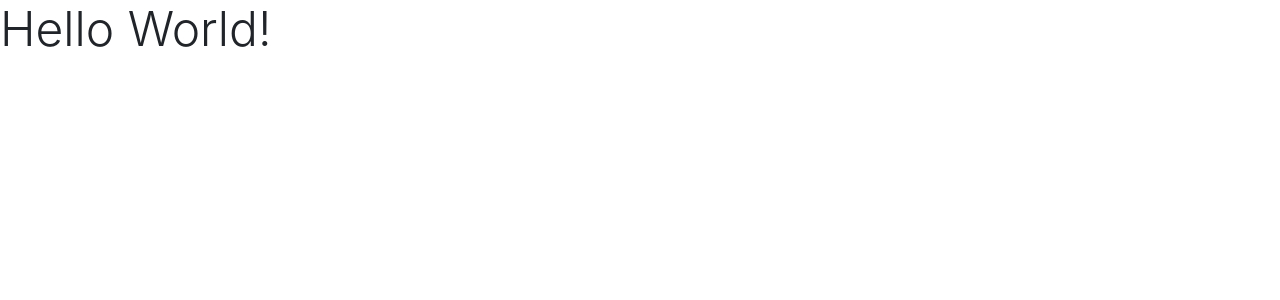
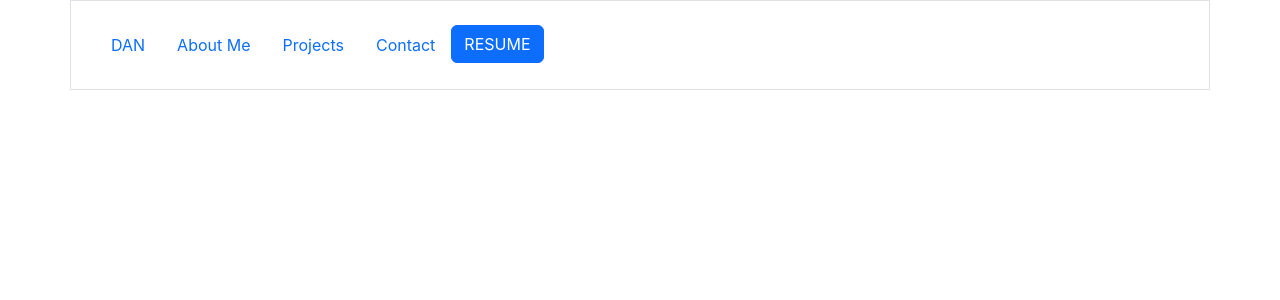
Before and after one commit to DAnoche/My-Porpolio, a React (Create React App) app: page / in a window 1280 px wide. Shown: the top 300 px of the page. Built offline with nearby package versions, Linux system fonts and the light colour scheme.

Commit message:
Initial markup for navigation bar

```diff
--- a/src/App.js
+++ b/src/App.js
@@ -1,9 +1,10 @@
 import "./App.css";
+import Navbar from "./Navbar/navbar";
 
 function App() {
   return (
     <>
-      <div className="display-5">Hello World!</div>
+      <Navbar />
     </>
   );
 }
--- a/src/Navbar/navbar.jsx
+++ b/src/Navbar/navbar.jsx
@@ -0,0 +1,39 @@
+import React from "react";
+
+function Navbar() {
+  return (
+    <>
+      <div className="container p-4 border">
+        <ul className="nav nav-pills">
+          <li className="nav-item">
+            <a className="nav-link" href="#hero">
+              DAN
+            </a>
+          </li>
+          <li className="nav-item">
+            <a className="nav-link" href="#About-me">
+              About Me
+            </a>
+          </li>
+          <li className="nav-item">
+            <a className="nav-link" href="#Projects">
+              Projects
+            </a>
+          </li>
+          <li className="nav-item">
+            <a className="nav-link" href="#Contact">
+              Contact
+            </a>
+          </li>
+          <li className="nav-item">
+            <a className="btn btn-primary" href="#Resume">
+              RESUME
+            </a>
+          </li>
+        </ul>
+      </div>
+    </>
+  );
+}
+
+export default Navbar;
```
